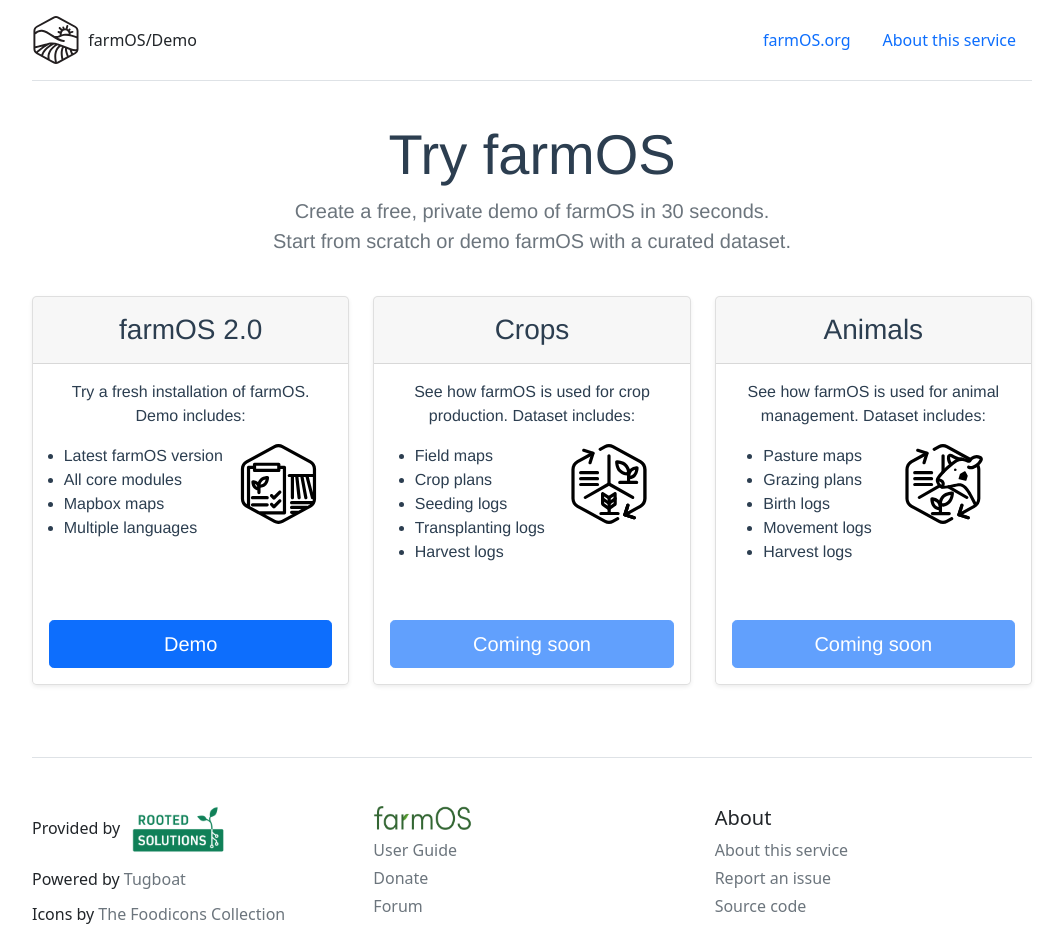
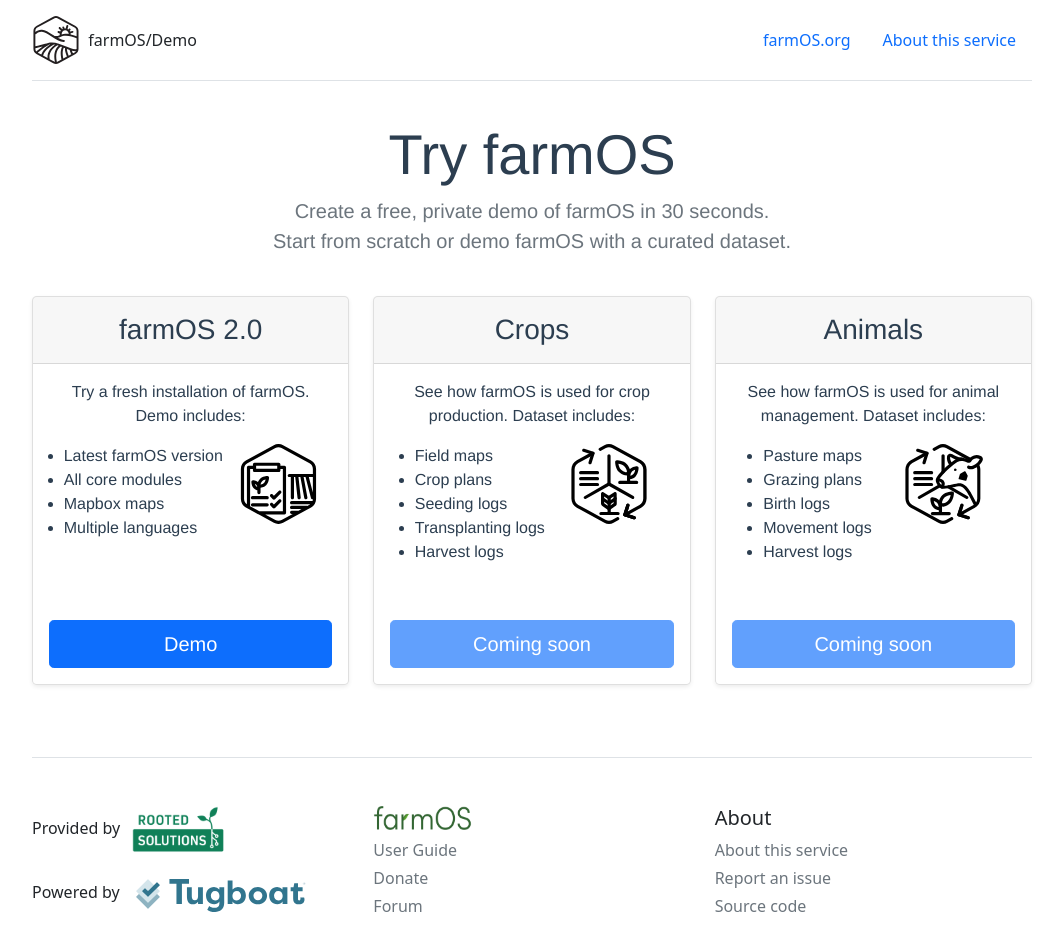
Before and after one commit to paul121/farm-tugboat-demo, a Vue app: page / in a window 1280 px wide. Shown: the top 926 px of the page, without its empty margins (108-1171 px from the left). Built offline with nearby package versions, Linux system fonts and the light colour scheme.

Commit message:
Add tugboat logo.

```diff
--- a/src/App.vue
+++ b/src/App.vue
@@ -19,8 +19,8 @@
   <footer class="pt-5 my-md-5 pt-md-5 border-top">
     <div class="row">
       <div class="col-12 col-md">
-        <h6>Provided by <a href="https://rootedsolutions.io"><img class="rs-logo" alt="roooted solutions logo" :src="require('@/assets/rs_logo.png')"></a></h6>
-        <h6>Powered by <a href="https://tugboat.qa">Tugboat</a></h6>
+        <h6>Provided by <a href="https://rootedsolutions.io"><img class="logo" alt="roooted solutions logo" :src="require('@/assets/rs_logo.png')"></a></h6>
+        <h6>Powered by <a href="https://tugboat.qa"><img class="logo" alt="Tugboat logo" :src="require('@/assets/tugboat_logo.svg')"></a></h6>
         <h6>Icons by <a href="https://www.thelexicon.org/foodicons/">The Foodicons Collection</a></h6>
       </div>
       <div class="col-6 col-md">
@@ -67,10 +67,6 @@
   height: 3em;
 }
 
-img.rs-logo {
-  height: 3em;
-}
-
 img.farmos-logo {
   height: 1.5em;
   margin-bottom: .5em;
```
Also changed, not shown: src/assets/tugboat_logo.svg (added).
